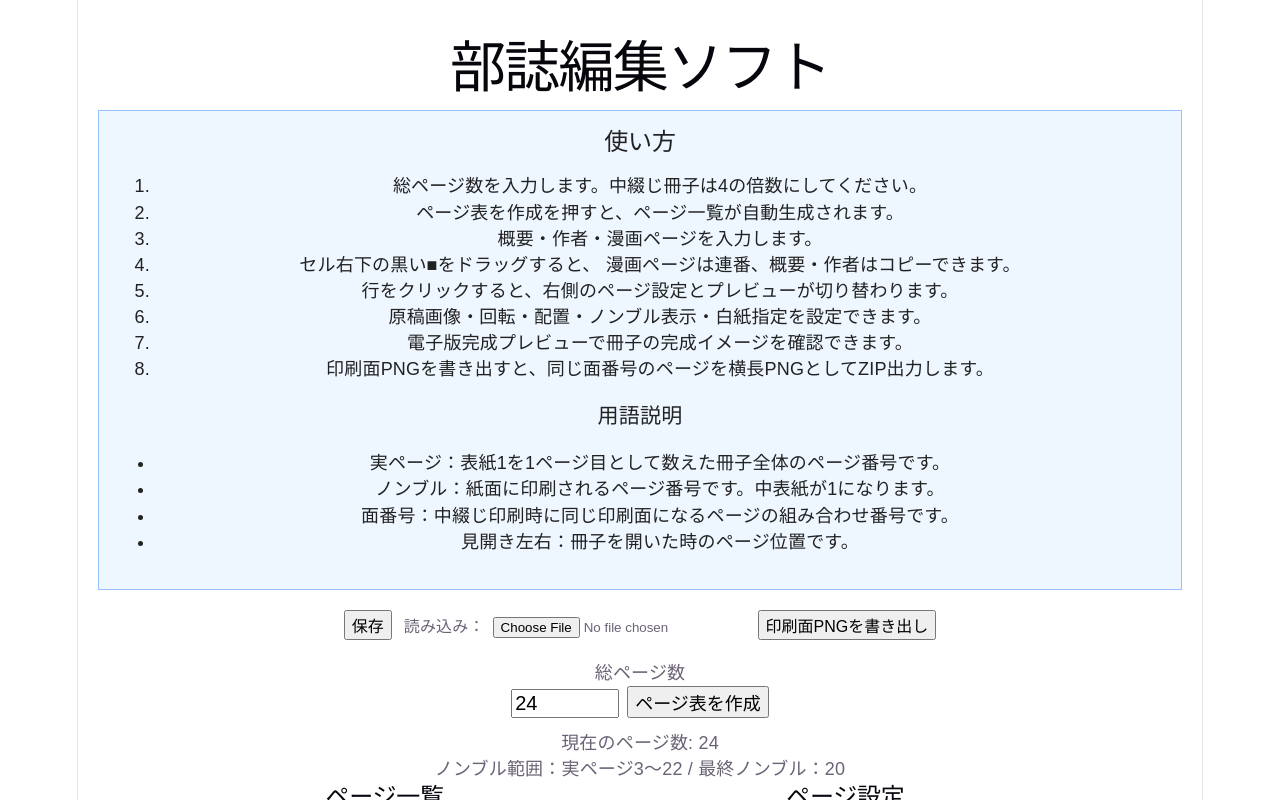
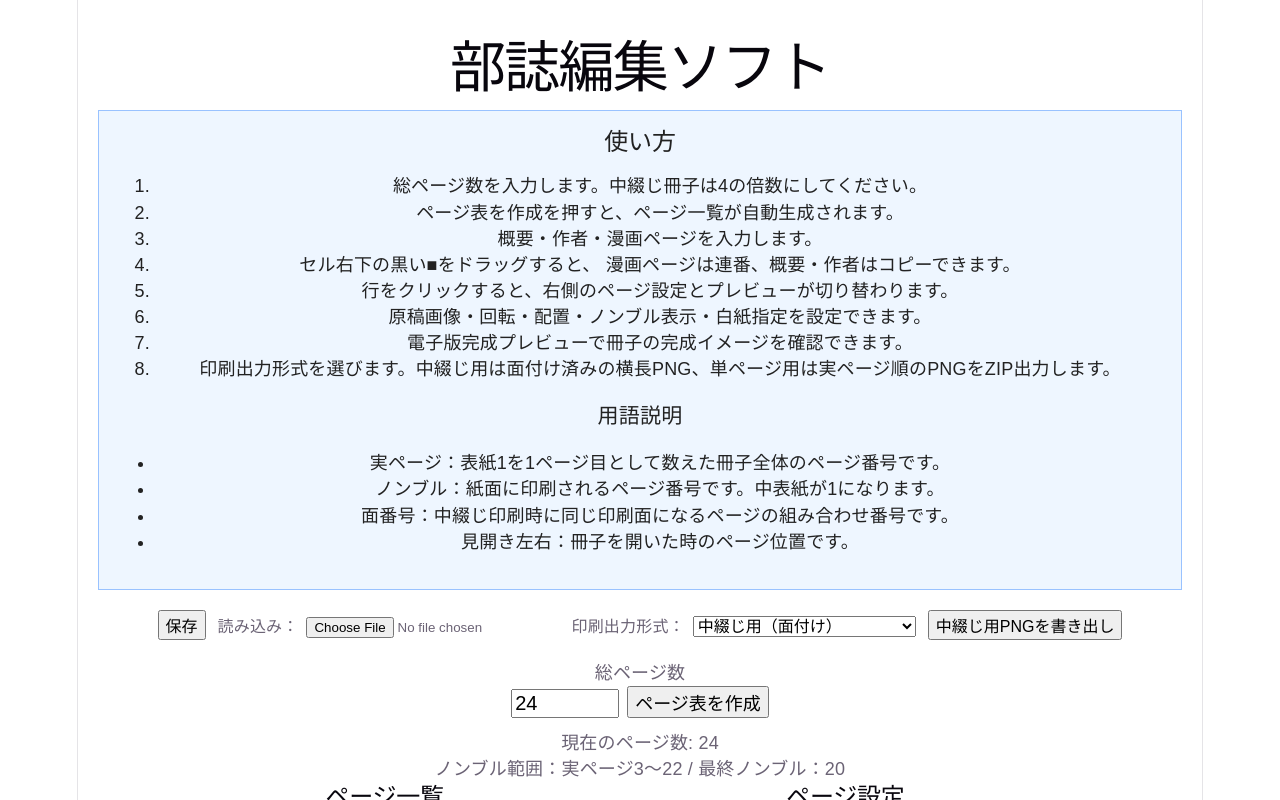
Before and after one commit to potassium-o-h/bushi-editor, a React (Vite) app: page / in a window 1280 px wide. Shown: the top 800 px of the page. Built offline with nearby package versions, Linux system fonts and the light colour scheme.

Commit message:
印刷形式切り替え機能を追加

```diff
--- a/src/App.tsx
+++ b/src/App.tsx
@@ -1,9 +1,8 @@
 import { useState } from "react";
 import JSZip from "jszip";
-
+type PrintMode = "saddle" | "single";
 type FitMode = "contain" | "cover";
 type Rotation = 0 | 90 | 180 | 270;
-
 type PageData = {
   page: number;
   number: number | null;
@@ -19,27 +18,22 @@ type PageData = {
   showNomburu: boolean;
   isBlank: boolean;
 };
-
 type FillField = "mangaPage" | "summary" | "author";
-
 type SaveData = {
   pageCount: number;
   pages: PageData[];
 };
-
 function App() {
   const [pageCount, setPageCount] = useState(24);
   const [pages, setPages] = useState<PageData[]>([]);
   const [selectedPage, setSelectedPage] = useState<number | null>(null);
   const [readerStep, setReaderStep] = useState(0);
-
+  const [printMode, setPrintMode] = useState<PrintMode>("saddle");
   const [fillStart, setFillStart] = useState<{
     page: number;
     field: FillField;
   } | null>(null);
-
   const [fillEndPage, setFillEndPage] = useState<number | null>(null);
-
   function getDefaultSummary(page: number, totalPages: number) {
     if (page === 1) return "表紙1（表表紙）";
     if (page === 2) return "表紙2";
@@ -51,33 +45,27 @@ function App() {
     if (page === totalPages) return "表紙4（裏表紙）";
     return "";
   }
-
   function getNomburu(page: number, totalPages: number) {
     if (page < 3) return null;
     if (page > totalPages - 2) return null;
     return page - 2;
   }
-
   function getSpreadSide(page: number): "左" | "右" {
     return page % 2 === 1 ? "左" : "右";
   }
-
   function getSheetNumber(page: number, totalPages: number) {
     const mirrorPage = Math.min(page, totalPages - page + 1);
     const sheet = Math.ceil(mirrorPage / 2);
     const side = mirrorPage % 2 === 1 ? 1 : 2;
     return `${sheet}-${side}`;
   }
-
   function createPages() {
     if (pageCount % 4 !== 0) {
       alert("中綴じ冊子は4の倍数ページにしてください。");
       return;
     }
-
     const newPages = Array.from({ length: pageCount }, (_, index) => {
       const page = index + 1;
-
       return {
         page,
         number: getNomburu(page, pageCount),
@@ -94,12 +82,10 @@ function App() {
         isBlank: false,
       };
     });
-
     setPages(newPages);
     setSelectedPage(1);
     setReaderStep(0);
   }
-
   function updatePage(page: number, field: FillField, value: string) {
     setPages((currentPages) =>
       currentPages.map((p) =>
@@ -107,7 +93,6 @@ function App() {
       )
     );
   }
-
   function updatePageOption(page: number, changes: Partial<PageData>) {
     setPages((currentPages) =>
       currentPages.map((p) =>
@@ -115,72 +100,54 @@ function App() {
       )
     );
   }
-
   function uploadImage(page: number, file: File | null) {
     if (!file) return;
-
     const imageUrl = URL.createObjectURL(file);
-
     updatePageOption(page, {
       fileName: file.name,
       imageUrl,
       isBlank: false,
     });
-
     setSelectedPage(page);
   }
-
   function removeImage(page: number) {
     const target = pages.find((p) => p.page === page);
-
     if (target?.imageUrl) {
       URL.revokeObjectURL(target.imageUrl);
     }
-
     updatePageOption(page, {
       fileName: "",
       imageUrl: "",
     });
   }
-
   function startFill(page: number, field: FillField) {
     setFillStart({ page, field });
     setFillEndPage(page);
   }
-
   function hoverFill(page: number) {
     if (!fillStart) return;
     setFillEndPage(page);
   }
-
   function toHalfWidthNumberText(text: string) {
     return text.replace(/[０-９]/g, (char) =>
       String.fromCharCode(char.charCodeAt(0) - 0xfee0)
     );
   }
-
   function finishFill() {
     if (!fillStart || fillEndPage === null) return;
-
     const startPage = fillStart.page;
     const endPage = fillEndPage;
     const field = fillStart.field;
-
     const from = Math.min(startPage, endPage);
     const to = Math.max(startPage, endPage);
-
     const startRow = pages.find((p) => p.page === startPage);
     if (!startRow) return;
-
     const startValue = startRow[field];
-
     setPages((currentPages) =>
       currentPages.map((p) => {
         if (p.page < from || p.page > to) return p;
-
         if (field === "mangaPage") {
           const numericValue = Number(toHalfWidthNumberText(startValue));
-
           if (!Number.isNaN(numericValue) && startValue !== "") {
             return {
               ...p,
@@ -188,62 +155,48 @@ function App() {
             };
           }
         }
-
         return {
           ...p,
           [field]: startValue,
         };
       })
     );
-
     setFillStart(null);
     setFillEndPage(null);
   }
-
   function isInFillRange(page: number, field: FillField) {
     if (!fillStart || fillEndPage === null) return false;
     if (fillStart.field !== field) return false;
-
     const from = Math.min(fillStart.page, fillEndPage);
     const to = Math.max(fillStart.page, fillEndPage);
-
     return page >= from && page <= to;
   }
-
   function saveProject() {
     const data: SaveData = {
       pageCount,
       pages,
     };
-
     const json = JSON.stringify(data, null, 2);
     const blob = new Blob([json], { type: "application/json" });
     const url = URL.createObjectURL(blob);
-
     const link = document.createElement("a");
     link.href = url;
     link.download = "bushi-project.json";
     link.click();
-
     URL.revokeObjectURL(url);
   }
-
   function loadProject(file: File | null) {
     if (!file) return;
-
     const reader = new FileReader();
-
     reader.onload = () => {
       try {
         const text = String(reader.result);
         const data = JSON.parse(text) as SaveData;
-
         const fixedPages = data.pages.map((p) => ({
           ...p,
           isBlank: p.isBlank ?? false,
           showNomburu: p.showNomburu ?? true,
         }));
-
         setPageCount(data.pageCount);
         setPages(fixedPages);
         setSelectedPage(fixedPages[0]?.page ?? null);
@@ -252,10 +205,8 @@ function App() {
         alert("読み込みに失敗しました。保存したJSONファイルを選んでください。");
       }
     };
-
     reader.readAsText(file);
   }
-
   function renderEditableCell(
     page: number,
     field: FillField,
@@ -286,7 +237,6 @@ function App() {
             padding: "4px",
           }}
         />
-
         <div
           onMouseDown={(e) => {
             e.preventDefault();
@@ -307,7 +257,6 @@ function App() {
       </div>
     );
   }
-
   function PagePreview({
     pageData,
     width = 260,
@@ -337,7 +286,6 @@ function App() {
         </div>
       );
     }
-
     const nomburuPosition =
       displaySide === "left"
         ? { left: "10px" }
@@ -346,7 +294,6 @@ function App() {
         : pageData.spreadSide === "左"
         ? { left: "10px" }
         : { right: "10px" };
-
     return (
       <div
         style={{
@@ -394,7 +341,6 @@ function App() {
             画像未登録
           </div>
         )}
-
         {pageData.number !== null && pageData.showNomburu && (
           <div
             style={{
@@ -416,7 +362,6 @@ function App() {
       </div>
     );
   }
-
   function loadImage(src: string): Promise<HTMLImageElement> {
     return new Promise((resolve, reject) => {
       const img = new Image();
@@ -425,34 +370,25 @@ function App() {
       img.src = src;
     });
   }
-
   async function renderPageToCanvas(pageData: PageData) {
     const pageW = 1000;
     const pageH = 1414;
-
     const canvas = document.createElement("canvas");
     canvas.width = pageW;
     canvas.height = pageH;
-
     const ctx = canvas.getContext("2d");
     if (!ctx) throw new Error("Canvasを作成できませんでした");
-
     ctx.fillStyle = "white";
     ctx.fillRect(0, 0, pageW, pageH);
-
     if (!pageData.isBlank && pageData.imageUrl) {
       const img = await loadImage(pageData.imageUrl);
-
       ctx.save();
       ctx.translate(pageW / 2, pageH / 2);
       ctx.rotate((pageData.rotation * Math.PI) / 180);
-
       const rotated =
         pageData.rotation === 90 || pageData.rotation === 270;
-
       const drawAreaW = rotated ? pageH : pageW;
       const drawAreaH = rotated ? pageW : pageH;
-
       const scale =
         pageData.fitMode === "cover"
           ? Math.max(
@@ -463,10 +399,8 @@ function App() {
               drawAreaW / img.width,
               drawAreaH / img.height
             );
-
       const drawW = img.width * scale;
       const drawH = img.height * scale;
-
       ctx.drawImage(
         img,
         -drawW / 2,
@@ -474,77 +408,83 @@ function App() {
         drawW,
         drawH
       );
-
       ctx.restore();
     }
-
     if (pageData.number !== null && pageData.showNomburu) {
       const text = String(pageData.number);
-
       const x =
         pageData.spreadSide === "左"
           ? 60
           : pageW - 60;
-
       const y = pageH - 40;
-
       ctx.font = "bold 32px sans-serif";
       ctx.textBaseline = "bottom";
       ctx.textAlign =
         pageData.spreadSide === "左"
           ? "left"
           : "right";
-
       ctx.lineWidth = 8;
       ctx.strokeStyle = "white";
       ctx.strokeText(text, x, y);
-
       ctx.fillStyle = "black";
       ctx.fillText(text, x, y);
     }
-
     return canvas;
   }
-
   async function exportPrintSheets() {
     if (pages.length === 0) {
       alert("ページ表を作成してください。");
       return;
     }
-
     const missingImages = pages.filter(
       (p) => !p.imageUrl && !p.isBlank
     );
-
     if (missingImages.length > 0) {
       const ok = confirm(
         `画像未登録かつ白紙指定されていないページが ${missingImages.length} ページあります。そのまま出力しますか？`
       );
-
       if (!ok) return;
     }
+    const zip = new JSZip();
+    if (printMode === "single") {
+      try {
+        for (const page of [...pages].sort((a, b) => a.page - b.page)) {
+          const canvas = await renderPageToCanvas(page);
+          const blob = await new Promise<Blob>((resolve, reject) => {
+            canvas.toBlob((result) => {
+              if (result) resolve(result);
+              else reject(new Error("PNGを作成できませんでした"));
+            }, "image/png");
+          });
+          zip.file(`page-${String(page.page).padStart(3, "0")}.png`, blob);
+        }
+        const zipBlob = await zip.generateAsync({ type: "blob" });
+        const url = URL.createObjectURL(zipBlob);
+        const link = document.createElement("a");
+        link.href = url;
+        link.download = "print-single-pages.zip";
+        link.click();
+        setTimeout(() => URL.revokeObjectURL(url), 1000);
+      } catch (error) {
+        alert(`単ページ出力に失敗しました: ${String(error)}`);
+      }
+      return;
+    }
 
-    const zip = new JSZip();
     const groups = new Map<string, PageData[]>();
-
     for (const page of pages) {
       if (!groups.has(page.sheetNumber)) {
         groups.set(page.sheetNumber, []);
       }
-
       groups.get(page.sheetNumber)?.push(page);
     }
-
     for (const [sheetNumber, sheetPages] of groups) {
       if (sheetPages.length !== 2) continue;
-
       const sortedPages = [...sheetPages].sort(
         (a, b) => a.page - b.page
       );
-
       let leftPage: PageData;
       let rightPage: PageData;
-
       if (sheetNumber.endsWith("-1")) {
         leftPage = sortedPages[0];
         rightPage = sortedPages[1];
@@ -552,89 +492,66 @@ function App() {
         leftPage = sortedPages[1];
         rightPage = sortedPages[0];
       }
-
       const leftCanvas =
         await renderPageToCanvas(leftPage);
-
       const rightCanvas =
         await renderPageToCanvas(rightPage);
-
       const sheetCanvas =
         document.createElement("canvas");
-
       sheetCanvas.width =
         leftCanvas.width + rightCanvas.width;
-
       sheetCanvas.height =
         leftCanvas.height;
-
       const ctx =
         sheetCanvas.getContext("2d");
-
       if (!ctx) continue;
-
       ctx.fillStyle = "white";
-
       ctx.fillRect(
         0,
         0,
         sheetCanvas.width,
         sheetCanvas.height
       );
-
       ctx.drawImage(
         leftCanvas,
         0,
         0
       );
-
       ctx.drawImage(
         rightCanvas,
         leftCanvas.width,
         0
       );
-
       if (sheetNumber === "1-1") {
         const centerX = leftCanvas.width;
-
         ctx.strokeStyle = "black";
         ctx.lineWidth = 6;
-
         const markLength = 90;
         const markOffset = 260;
-
         ctx.beginPath();
-
         ctx.moveTo(
           centerX,
           markOffset
         );
-
         ctx.lineTo(
           centerX,
           markOffset + markLength
         );
-
         ctx.stroke();
-
         ctx.beginPath();
-
         ctx.moveTo(
           centerX,
           sheetCanvas.height -
             markOffset -
             markLength
         );
-
         ctx.lineTo(
           centerX,
           sheetCanvas.height -
             markOffset
         );
-
         ctx.stroke();
       }
-
       await new Promise<void>((resolve) => {
         sheetCanvas.toBlob((blob) => {
           if (blob) {
@@ -643,61 +560,47 @@ function App() {
               blob
             );
           }
-
           resolve();
         }, "image/png");
       });
     }
-
     const zipBlob =
       await zip.generateAsync({
         type: "blob",
       });
-
     const url =
       URL.createObjectURL(zipBlob);
-
     const link =
       document.createElement("a");
-
     link.href = url;
     link.download = "print-sheets.zip";
-
     link.click();
-
     URL.revokeObjectURL(url);
   }
-
   const selectedPageData =
     pages.find(
       (p) => p.page === selectedPage
     ) ??
     pages[0] ??
     null;
-
   let readerLeftPage: PageData | null = null;
   let readerRightPage: PageData | null = null;
-
   const maxReaderStep =
     Math.ceil(pageCount / 2);
-
   if (readerStep === 0) {
     readerLeftPage =
       pages.find((p) => p.page === 1) ??
       null;
-
     readerRightPage = null;
   } else if (readerStep === 1) {
     readerLeftPage =
       pages.find((p) => p.page === 3) ??
       null;
-
     readerRightPage =
       pages.find((p) => p.page === 2) ??
       null;
   } else if (readerStep === maxReaderStep) {
     readerLeftPage = null;
-
     readerRightPage =
       pages.find(
         (p) => p.page === pageCount
@@ -705,21 +608,17 @@ function App() {
   } else {
     const rightPageNumber =
       readerStep * 2;
-
     const leftPageNumber =
       rightPageNumber + 1;
-
     readerLeftPage =
       pages.find(
         (p) => p.page === leftPageNumber
       ) ?? null;
-
     readerRightPage =
       pages.find(
         (p) => p.page === rightPageNumber
       ) ?? null;
   }
-
   return (
     <div
       onMouseUp={finishFill}
@@ -729,7 +628,6 @@ function App() {
       }}
     >
       <h1>部誌編集ソフト</h1>
-
       <div
         style={{
           backgroundColor: "#eef6ff",
@@ -742,69 +640,55 @@ function App() {
         <h2 style={{ color: "#222" }}>
           使い方
         </h2>
-
         <ol>
           <li>
             <b>総ページ数</b>
             を入力します。中綴じ冊子は4の倍数にしてください。
           </li>
-
           <li>
             <b>ページ表を作成</b>
             を押すと、ページ一覧が自動生成されます。
           </li>
-
           <li>
             概要・作者・漫画ページを入力します。
           </li>
-
           <li>
             セル右下の黒い■をドラッグすると、
             漫画ページは連番、概要・作者はコピーできます。
           </li>
-
           <li>
             行をクリックすると、右側のページ設定とプレビューが切り替わります。
           </li>
-
           <li>
             原稿画像・回転・配置・ノンブル表示・白紙指定を設定できます。
           </li>
-
           <li>
             電子版完成プレビューで冊子の完成イメージを確認できます。
           </li>
-
           <li>
-            印刷面PNGを書き出すと、同じ面番号のページを横長PNGとしてZIP出力します。
+            印刷出力形式を選びます。中綴じ用は面付け済みの横長PNG、単ページ用は実ページ順のPNGをZIP出力します。
           </li>
         </ol>
-
         <h3>用語説明</h3>
-
         <ul>
           <li>
             <b>実ページ：</b>
             表紙1を1ページ目として数えた冊子全体のページ番号です。
           </li>
-
           <li>
             <b>ノンブル：</b>
             紙面に印刷されるページ番号です。中表紙が1になります。
           </li>
-
           <li>
             <b>面番号：</b>
             中綴じ印刷時に同じ印刷面になるページの組み合わせ番号です。
           </li>
-
           <li>
             <b>見開き左右：</b>
             冊子を開いた時のページ位置です。
           </li>
         </ul>
       </div>
-
       <div
         style={{
           marginBottom: "20px",
@@ -818,7 +702,6 @@ function App() {
         >
           保存
         </button>
-
         <label
           style={{
             marginLeft: "12px",
@@ -840,7 +723,17 @@ function App() {
             }}
           />
         </label>
-
+        <label style={{ marginLeft: "12px", fontSize: "16px" }}>
+          印刷出力形式：
+          <select
+            value={printMode}
+            onChange={(e) => setPrintMode(e.target.value as PrintMode)}
+            style={{ marginLeft: "8px", fontSize: "16px" }}
+          >
+            <option value="saddle">中綴じ用（面付け）</option>
+            <option value="single">単ページ用（1ページずつ）</option>
+          </select>
+        </label>
         <button
           onClick={exportPrintSheets}
           style={{
@@ -848,17 +741,15 @@ function App() {
             marginLeft: "12px",
           }}
         >
-          印刷面PNGを書き出し
+          {printMode === "saddle" ? "中綴じ用PNGを書き出し" : "単ページPNGを書き出し"}
         </button>
       </div>
-
       <div
         style={{
           marginBottom: "12px",
         }}
       >
         <p>総ページ数</p>
-
         <input
           type="number"
           value={pageCount}
@@ -872,7 +763,6 @@ function App() {
             width: "100px",
           }}
         />
-
         <button
           onClick={createPages}
           style={{
@@ -883,17 +773,14 @@ function App() {
           ページ表を作成
         </button>
       </div>
-
       <p>
         現在のページ数: {pageCount}
       </p>
-
       {pageCount % 4 !== 0 && (
         <p style={{ color: "red" }}>
           エラー：中綴じ冊子は4の倍数ページである必要があります
         </p>
       )}
-
       <p>
         ノンブル範囲：実ページ3〜
         {pageCount - 2}
@@ -901,7 +788,6 @@ function App() {
         最終ノンブル：
         {pageCount - 4}
       </p>
-
       <div
         style={{
           display: "flex",
@@ -916,7 +802,6 @@ function App() {
           }}
         >
           <h2>ページ一覧</h2>
-
           <table
             border={1}
             cellPadding={8}
@@ -935,7 +820,6 @@ function App() {
                 <th>作者</th>
               </tr>
             </thead>
-
             <tbody>
               {pages.map((p) => (
                 <tr
@@ -955,21 +839,17 @@ function App() {
                   }}
                 >
                   <td>{p.page}</td>
-
                   <td>
                     {p.number !== null
                       ? p.number
                       : "—"}
                   </td>
-
                   <td>
                     {p.sheetNumber}
                   </td>
-
                   <td>
                     {p.spreadSide}
                   </td>
-
                   <td>
                     {renderEditableCell(
                       p.page,
@@ -979,7 +859,6 @@ function App() {
                       "例：1"
                     )}
                   </td>
-
                   <td>
                     {renderEditableCell(
                       p.page,
@@ -989,7 +868,6 @@ function App() {
                       "例：漫画本編"
                     )}
                   </td>
-
                   <td>
                     {renderEditableCell(
                       p.page,
@@ -1004,7 +882,6 @@ function App() {
             </tbody>
           </table>
         </div>
-
         <div
           style={{
             position: "sticky",
@@ -1013,7 +890,6 @@ function App() {
           }}
         >
           <h2>ページ設定</h2>
-
           {selectedPageData ? (
             <div
               style={{
@@ -1031,14 +907,12 @@ function App() {
                 {selectedPageData.summary ||
                   "概要なし"}
               </p>
-
               <div
                 style={{
                   marginBottom: "12px",
                 }}
               >
                 <p>原稿ファイル</p>
-
                 <input
                   type="file"
                   accept="image/*"
@@ -1050,7 +924,6 @@ function App() {
                     )
                   }
                 />
-
                 {selectedPageData.fileName && (
                   <>
                     <div
@@ -1063,7 +936,6 @@ function App() {
                         selectedPageData.fileName
                       }
                     </div>
-
                     <button
                       onClick={() =>
                         removeImage(
@@ -1079,14 +951,12 @@ function App() {
                   </>
                 )}
               </div>
-
               <div
                 style={{
                   marginBottom: "12px",
                 }}
               >
                 <p>回転</p>
-
                 <select
                   value={
                     selectedPageData.rotation
@@ -1106,28 +976,23 @@ function App() {
                   <option value={0}>
                     0°
                   </option>
-
                   <option value={90}>
                     90°
                   </option>
-
                   <option value={180}>
                     180°
                   </option>
-
                   <option value={270}>
                     270°
                   </option>
                 </select>
               </div>
-
               <div
                 style={{
                   marginBottom: "12px",
                 }}
               >
                 <p>配置</p>
-
                 <select
                   value={
                     selectedPageData.fitMode
@@ -1146,13 +1011,11 @@ function App() {
                   <option value="contain">
                     全体表示
                   </option>
-
                   <option value="cover">
                     余白なし
                   </option>
                 </select>
               </div>
-
               <div
                 style={{
                   marginBottom: "8px",
@@ -1177,7 +1040,6 @@ function App() {
                   ノンブルを表示
                 </label>
               </div>
-
               <div>
                 <label>
                   <input
@@ -1204,9 +1066,7 @@ function App() {
               ページ表を作成してください。
             </p>
           )}
-
           <h2>紙面プレビュー</h2>
-
           <PagePreview
             pageData={
               selectedPageData
@@ -1214,17 +1074,14 @@ function App() {
           />
         </div>
       </div>
-
       <hr
         style={{
           margin: "32px 0",
         }}
       />
-
       <h2>
         電子版完成プレビュー
       </h2>
-
       {pages.length > 0 ? (
         <div>
           <div
@@ -1248,7 +1105,6 @@ function App() {
             >
               次の見開き
             </button>
-
             <span
               style={{
                 margin: "0 12px",
@@ -1268,7 +1124,6 @@ function App() {
                     readerStep * 2
                   }`}
             </span>
-
             <button
               onClick={() =>
                 setReaderStep(
@@ -1285,7 +1140,6 @@ function App() {
               前の見開き
             </button>
           </div>
-
           <div
             style={{
               display: "flex",
@@ -1304,7 +1158,6 @@ function App() {
               height={312}
               displaySide="left"
             />
-
             <PagePreview
               pageData={
                 readerRightPage
@@ -1336,5 +1189,4 @@ function App() {
     </div>
   );
 }
-
 export default App;
```
